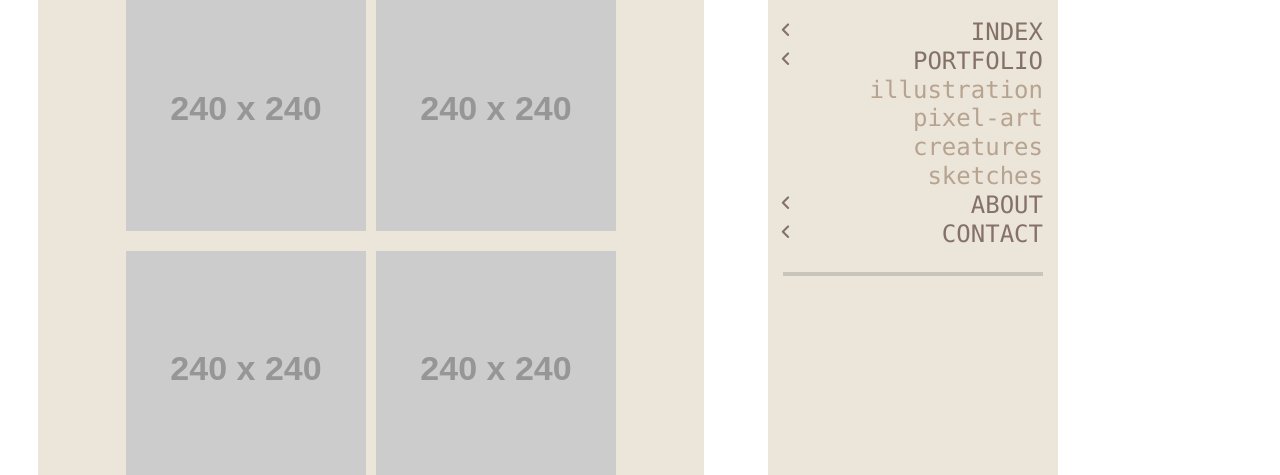
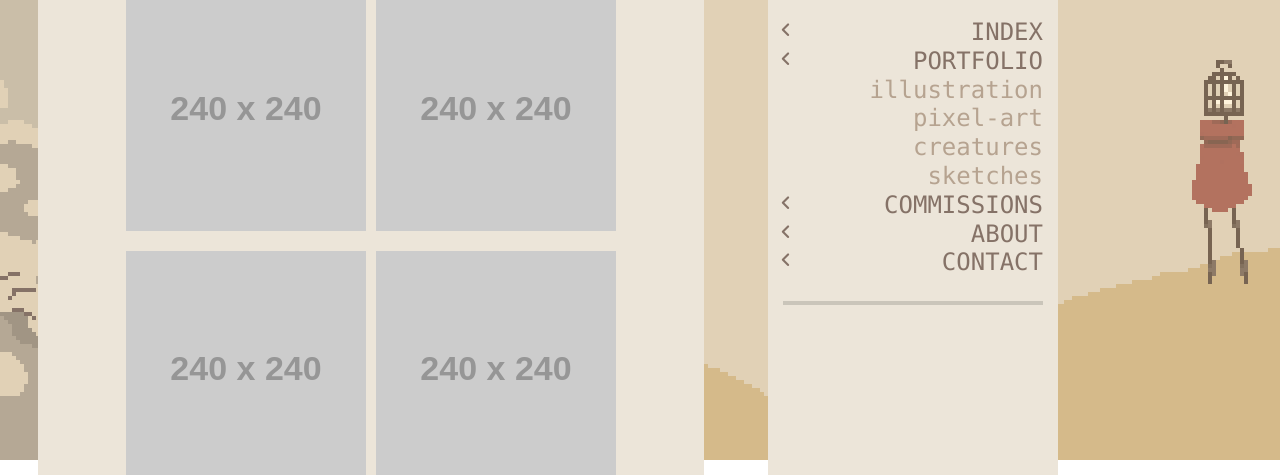
Before and after one commit to Feravyre/feravyre.github.io, a plain HTML site: page illustration.html in a window 1280 px wide. Shown: the part 340-815 px from the top of the page. Drawn offline with Linux system fonts and the light colour scheme; placeholder pictures from the web are drawn by us.

Commit message:
Fix background

```diff
--- a/css/main.css
+++ b/css/main.css
@@ -56,7 +56,7 @@
 
 .background-container {
 height: 100vh;
-background-image: url("assets/images/background.png");
+background-image: url("https://raw.githubusercontent.com/Feravyre/feravyre.github.io/master/assets/images/background.png");
 background-position:  right;
 background-repeat: no-repeat;
 
--- a/illustration.html
+++ b/illustration.html
@@ -59,7 +59,7 @@
                 <li><a href="creatures">Creatures</a></li>
                 <li><a href="sketches">Sketches</a></li>
             </ul>
-            <li class="hidden"><a href="commissions"><i class="nav-icon fas fa-angle-left"></i>Commissions</a></li>
+            <li><a href="commissions"><i class="nav-icon fas fa-angle-left"></i>Commissions</a></li>
             <li><a href="about"><i class="nav-icon fas fa-angle-left"></i>About</a></li>
             <li><a href="contact"><i class="nav-icon fas fa-angle-left"></i>Contact</a></li>
         </ul>
```
